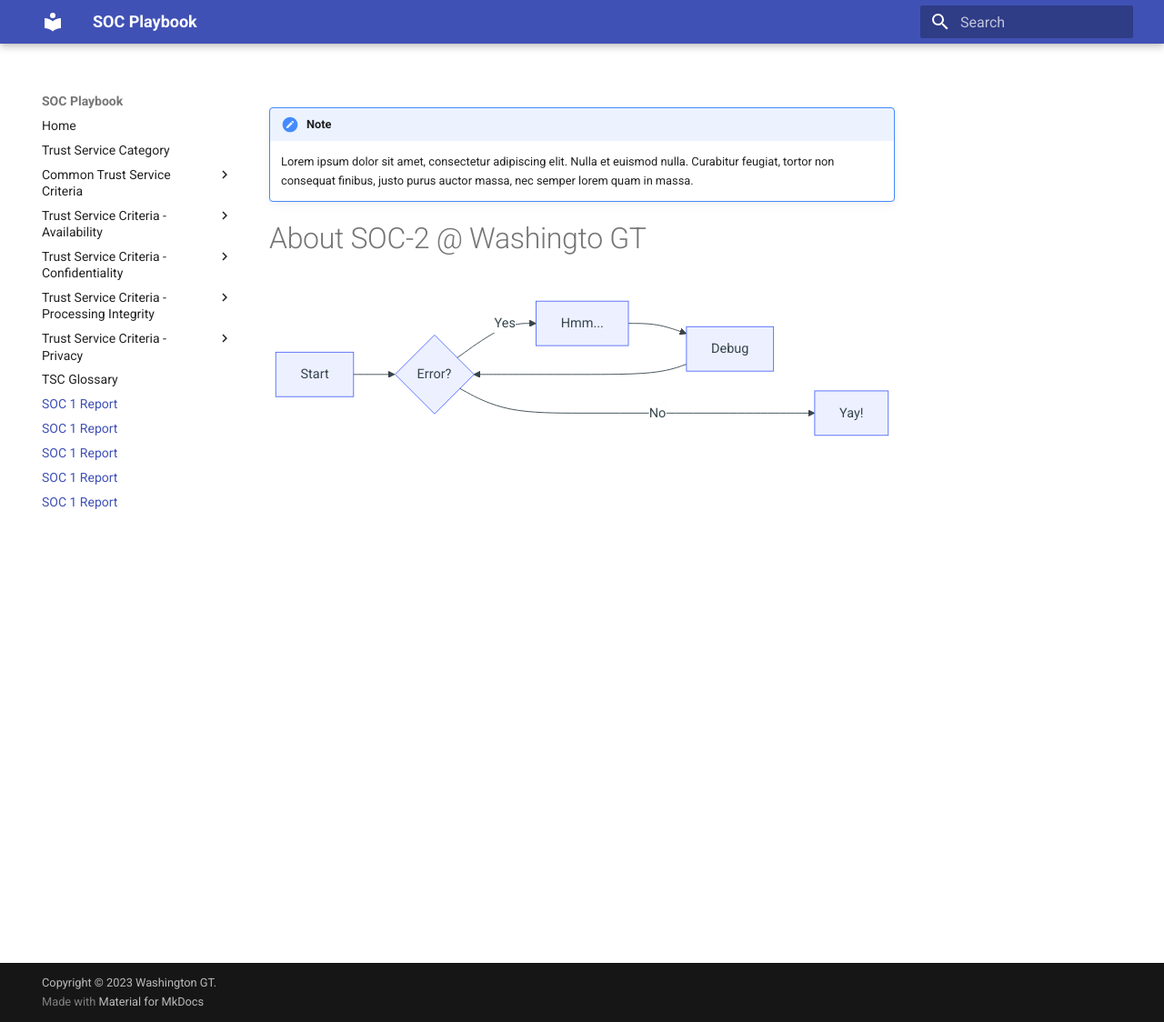
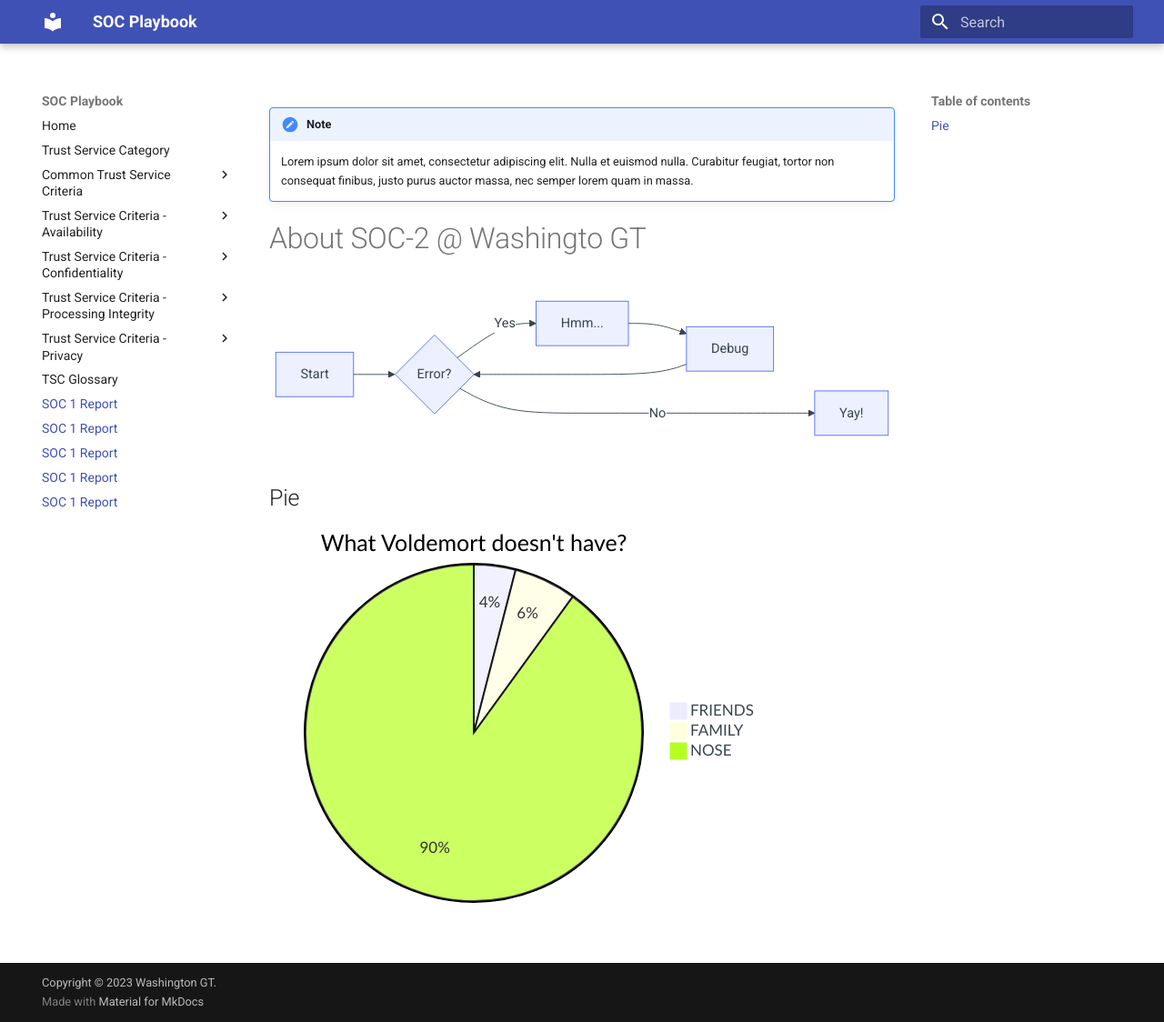
Before and after one commit to WashingtonGT/soc-playbook, an MkDocs documentation site: the page built from docs/about.md, in a window 1280 px wide and 1124 px high. Shown: the whole window at 91% size. Built offline with MkDocs 1.6.1 and Material for MkDocs 9.7.7, drawn with Linux system fonts in a browser that asks for light colours.

Commit message:
Update about.md

````diff
--- a/docs/about.md
+++ b/docs/about.md
@@ -16,3 +16,12 @@ graph LR
   D --> B;
   B ---->|No| E[Yay!];
 ```
+
+## Pie
+
+``` mermaid
+pie title What Voldemort doesn't have?
+         "FRIENDS" : 2
+         "FAMILY" : 3
+         "NOSE" : 45
+```
````
